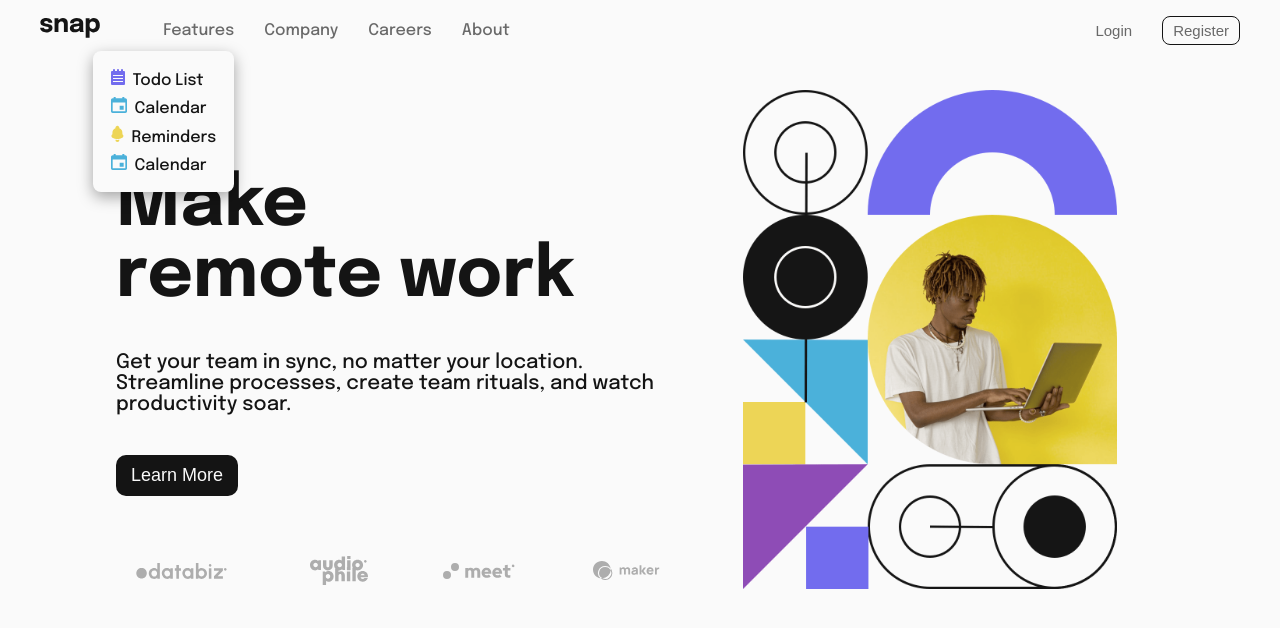
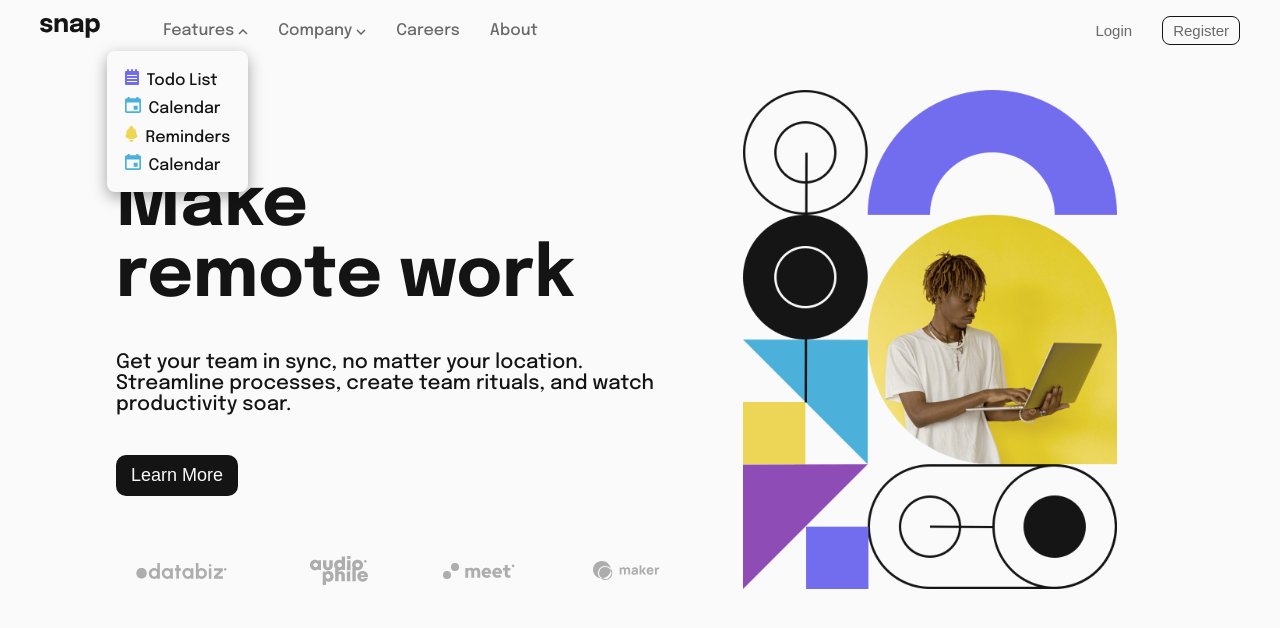
Before and after one commit to zerefJS/Intro-section-with-dropdown-navigation, a website: page index.html in a window 1280 px wide. Both pictures are taken after a click on the item "Features". Drawn offline with Linux system fonts and the light colour scheme.

Commit message:
dropdown menu fixed

```diff
--- a/index.html
+++ b/index.html
@@ -24,7 +24,7 @@
           <img src="./images/icon-close-menu.svg" alt="">
         </div>
         <li class="list__container--links dropdown-menu">
-          Features
+          <a href="#">Features <img src="./images/icon-arrow-down.svg" alt=""></a>
           <ul class="sublist__container--items dropdown-left">
             <li class="sublist__container--item"><img src="./images/icon-todo.svg" alt=""><span>Todo List</span></li>
             <li class="sublist__container--item"><img src="./images/icon-calendar.svg" alt=""><span>Calendar</span>
@@ -35,7 +35,8 @@
             </li>
           </ul>
         </li>
-        <li class="list__container--links dropdown-menu">Company
+        <li class="list__container--links dropdown-menu">
+          <a href="#">Company <img src="./images/icon-arrow-down.svg" alt=""></a>
           <ul class="sublist__container--items  dropdown-right">
             <li class="sublist__container--item">History</li>
             <li class="sublist__container--item">Our Team</li>
--- a/index.js
+++ b/index.js
@@ -3,13 +3,15 @@ const dropDownMenu = document.querySelectorAll(".sublist__container--items");
 const openMenu = document.querySelector(".open-menu");
 const closeMenu = document.querySelector(".close-menu");
 const listContainer = document.querySelector(".list__container");
-const main = document.querySelector("main")
+const main = document.querySelector("main");
+
 
 dropDown.forEach(item => {
     item.addEventListener("click", e => {
         e.stopPropagation();
-        const [ target ] = e.target.children
-        console.log(target)
+        const [ image ] = e.target.children;
+        image.src = "./images/icon-arrow-up.svg"
+        const target = e.target.nextElementSibling
         target.classList.add("active");
     })
 }, false)
@@ -18,6 +20,8 @@ document.addEventListener("click", (e) => {
     if (!e.composedPath().includes(dropDown) && !e.composedPath().includes(dropDownMenu)) {
         dropDownMenu.forEach((el) => {
             el.classList.remove("active")
+            const [image] = el.previousElementSibling.children
+            image.src = "./images/icon-arrow-down.svg";
         })
     }
 }, false)
@@ -25,9 +29,9 @@ document.addEventListener("click", (e) => {
 openMenu.addEventListener("click", (e) => {
     listContainer.classList.add("active")
     main.classList.add("active")
-})
+}, false)
 
 closeMenu.addEventListener("click", () => {
     listContainer.classList.remove("active")
     main.classList.remove("active")
-})
+}, false)
--- a/index.scss
+++ b/index.scss
@@ -64,8 +64,16 @@ body {
             align-items: center;
             position: relative;
             cursor: pointer;
-            gap: 4px;
+            gap: 6px;
             color: $medium-gray;
+
+            a {
+                display: flex;
+                align-items: center;
+                justify-content: center;
+                height: 100%;
+                display: inline-block;
+            }
 
             button {
                 cursor: pointer;
```
Also changed, not shown: style.css, 1 other file.
